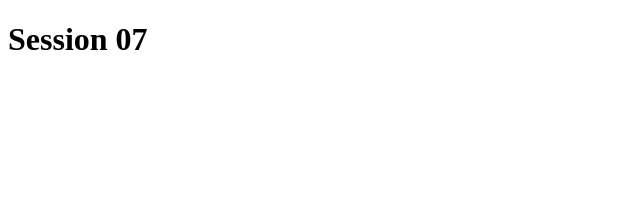
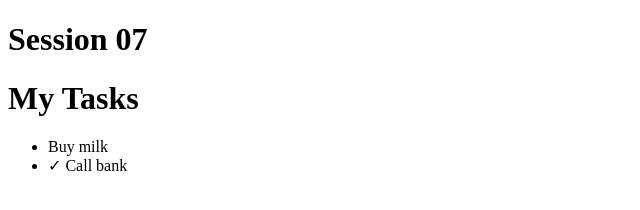
Before and after one commit to jaredstander/letphil_Level-2_Wave-13, a plain HTML site: page sessions/07-dom/index.html in a window 1280 px wide. Shown: the whole page, without its empty margins (0-640 px from the left). Drawn offline with Linux system fonts and the light colour scheme.

Commit message:
Updating the milestone app with corrections from review. Adding work from the Session 07 DOM work we did today.

```diff
--- a/sessions/07-dom/index.html
+++ b/sessions/07-dom/index.html
@@ -9,10 +9,13 @@
 <body>
   <h1>Session 07</h1>
 
+  <h1>My Tasks</h1>
+  <ul id="task-list"></ul>
+
   <!-- Build your page here. From session 7 the markup is part of the work:
        a heading, something for a summary, and an empty list with an id. -->
 
   <!-- CHANGE THE FILE NAME BELOW: predict.js, parsons.js or make.js -->
-  <script src="make.js" defer></script>
+  <script src="parsons.js" defer></script>
 </body>
 </html>
--- a/sessions/07-dom/parsons.js
+++ b/sessions/07-dom/parsons.js
@@ -1,3 +1,39 @@
 // Session 07 — the line-ordering puzzle.
 
 console.log("parsons.js running");
+
+//  <h1>My Tasks</h1>
+//   <ul id="task-list"></ul>
+
+const list = document.getElementById("task-list");
+
+const tasks = [
+  { title: "Buy milk", isDone: false },
+  { title: "Call bank", isDone: true },
+];
+
+// // Create one <li> for a task
+function createTaskElement({ title, isDone }) {
+  const item = document.createElement("li");
+
+  item.textContent = isDone ? `✓ ${title}` : title;
+
+  return item;
+}
+
+// A   function render() {
+// B   list.textContent = "";
+// C   tasks.forEach((task) => {
+// D   list.append(createTaskElement(task));
+// E   });
+// F   }
+// X   list.append(createTaskElement);
+
+function render() { // A
+    list.textContent = ""; // B
+    tasks.forEach((task) => { // C
+        list.append(createTaskElement(task)); // D
+    }); // E
+} // F
+
+render();
```
Also changed, not shown: milestones/expense-tracker-starter/app.js (+35 -4 lines), 1 other file.
